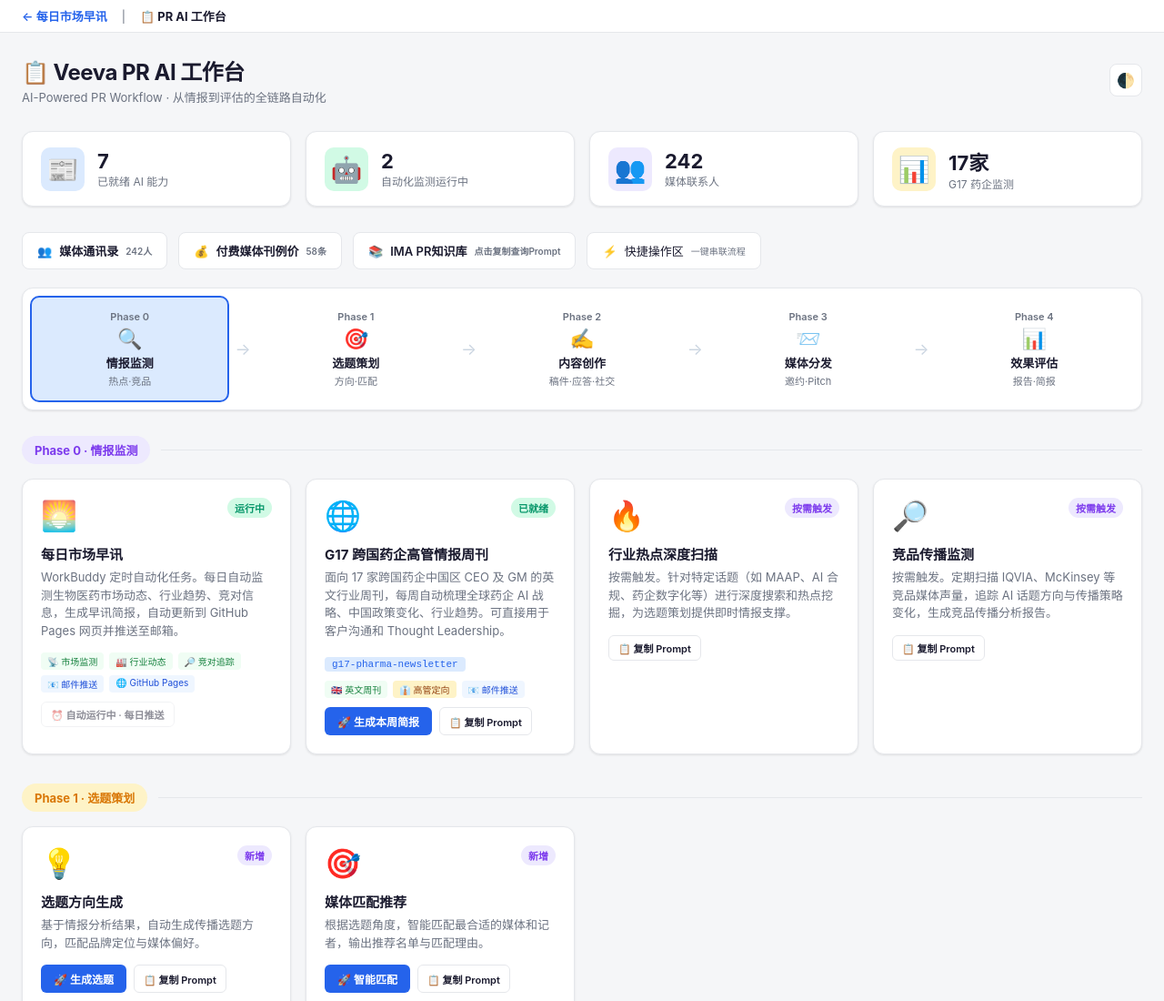
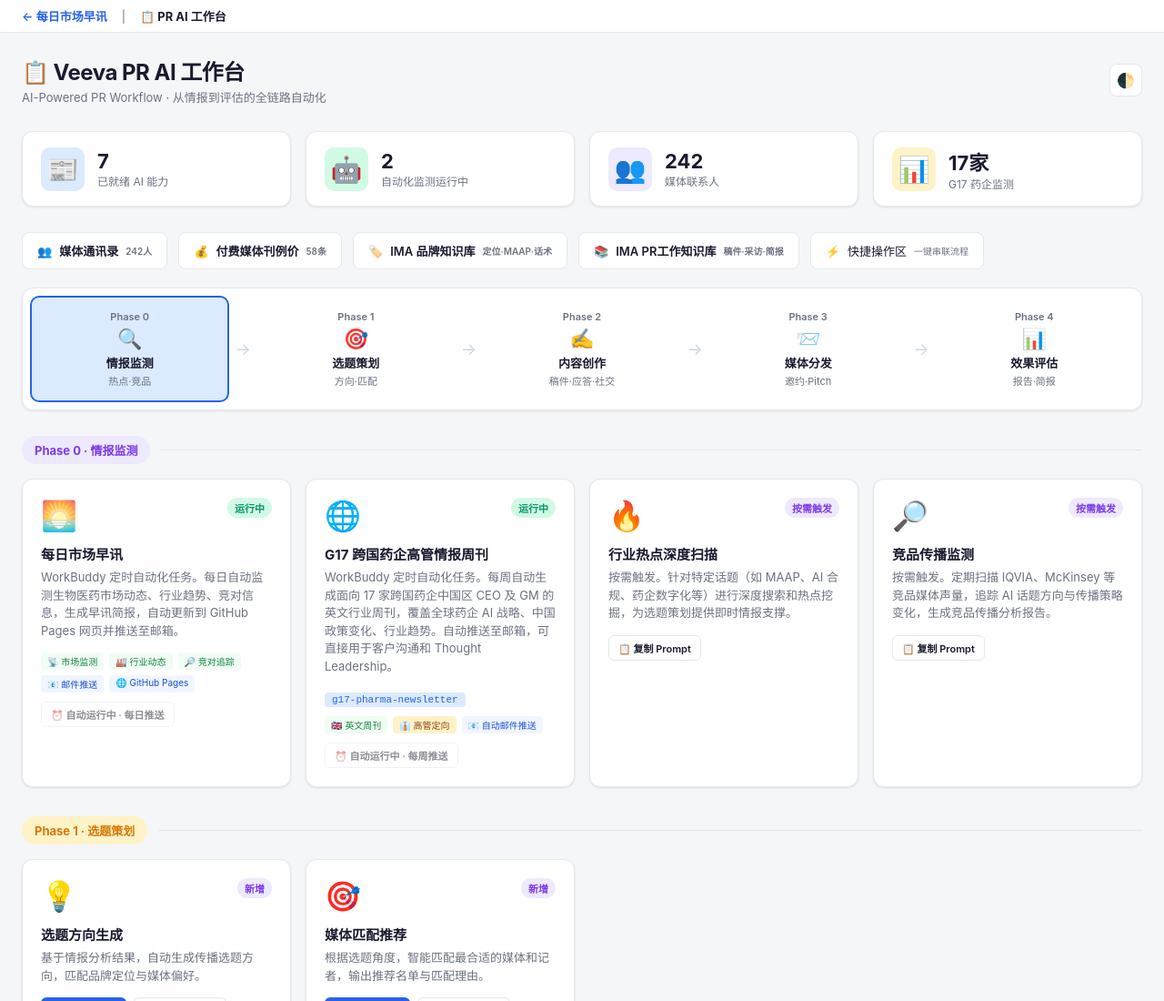
Before and after one commit to lotuscai123/veeva-daily-briefing, a plain HTML site: page pr-workbench/index.html in a window 1280 px wide. Shown: the top 1100 px of the page at 91% size. Drawn offline with Linux system fonts and the light colour scheme.

Commit message:
Fix: G17 marked as automated | Add IMA brand knowledge base link

```diff
--- a/pr-workbench/index.html
+++ b/pr-workbench/index.html
@@ -211,8 +211,11 @@
     <a href="https://docs.qq.com/sheet/XvTnaSXeSBuP?tab=VpkalH" target="_blank" style="display:flex;align-items:center;gap:8px;background:var(--card-bg);border:1px solid var(--border);border-radius:8px;padding:10px 16px;text-decoration:none;color:var(--text);font-size:13px;font-weight:600;transition:all 0.2s;">
       <span>💰</span><span>付费媒体刊例价</span><span style="font-size:10px;color:var(--text-secondary);">58条</span>
     </a>
+    <span onclick="copyPrompt('请帮我在IMA品牌知识库中搜索Veeva品牌定位、Messaging体系、MAAP架构等核心资料。')" style="display:flex;align-items:center;gap:8px;background:var(--card-bg);border:1px solid var(--border);border-radius:8px;padding:10px 16px;text-decoration:none;color:var(--text);font-size:13px;font-weight:600;cursor:pointer;transition:all 0.2s;">
+      <span>🏷️</span><span>IMA 品牌知识库</span><span style="font-size:10px;color:var(--text-secondary);">定位·MAAP·话术</span>
+    </span>
     <span onclick="copyPrompt('请帮我在IMA PR工作知识库中搜索相关背景资料。')" style="display:flex;align-items:center;gap:8px;background:var(--card-bg);border:1px solid var(--border);border-radius:8px;padding:10px 16px;text-decoration:none;color:var(--text);font-size:13px;font-weight:600;cursor:pointer;transition:all 0.2s;">
-      <span>📚</span><span>IMA PR知识库</span><span style="font-size:10px;color:var(--text-secondary);">点击复制查询Prompt</span>
+      <span>📚</span><span>IMA PR工作知识库</span><span style="font-size:10px;color:var(--text-secondary);">稿件·采访·简报</span>
     </span>
     <span style="display:flex;align-items:center;gap:8px;background:var(--card-bg);border:1px solid var(--border);border-radius:8px;padding:10px 16px;color:var(--text);font-size:13px;cursor:pointer;transition:all 0.2s;" onclick="document.getElementById('quick-actions').scrollIntoView({behavior:'smooth'})">
       <span>⚡</span><span>快捷操作区</span><span style="font-size:10px;color:var(--text-secondary);">一键串联流程</span>
@@ -281,23 +284,22 @@
       </div>
     </div>
 
-    <!-- G17 跨国药企高管情报周刊 -->
-    <div class="card" onclick="launchSkill('G17 Pharma 简报', '请生成本周G17 Pharma Executive Intelligence Newsletter，面向17家跨国药企中国区CEO及GM，覆盖全球药企AI动态、中国政策变化、行业趋势等关键情报。')">
+    <!-- G17 跨国药企高管情报周刊 - 自动化运行 -->
+    <div class="card">
       <div class="card-header">
         <div class="card-icon">🌐</div>
-        <span class="card-badge ready">已就绪</span>
+        <span class="card-badge ready">运行中</span>
       </div>
       <div class="card-title">G17 跨国药企高管情报周刊</div>
-      <div class="card-desc">面向 17 家跨国药企中国区 CEO 及 GM 的英文行业周刊，每周自动梳理全球药企 AI 战略、中国政策变化、行业趋势。可直接用于客户沟通和 Thought Leadership。</div>
+      <div class="card-desc">WorkBuddy 定时自动化任务。每周自动生成面向 17 家跨国药企中国区 CEO 及 GM 的英文行业周刊，覆盖全球药企 AI 战略、中国政策变化、行业趋势。自动推送至邮箱，可直接用于客户沟通和 Thought Leadership。</div>
       <div class="card-skill">g17-pharma-newsletter</div>
       <div class="card-tags" style="display:flex;gap:6px;margin-bottom:10px;flex-wrap:wrap;">
         <span style="font-size:10px;background:#f0fdf4;color:#15803d;padding:2px 7px;border-radius:4px;">🇬🇧 英文周刊</span>
         <span style="font-size:10px;background:#fef3c7;color:#92400e;padding:2px 7px;border-radius:4px;">👔 高管定向</span>
-        <span style="font-size:10px;background:#eff6ff;color:#1d4ed8;padding:2px 7px;border-radius:4px;">📧 邮件推送</span>
+        <span style="font-size:10px;background:#eff6ff;color:#1d4ed8;padding:2px 7px;border-radius:4px;">📧 自动邮件推送</span>
       </div>
       <div class="card-actions">
-        <button class="btn btn-primary" onclick="event.stopPropagation(); launchSkill('G17 Pharma 简报', '请生成本周G17 Pharma Executive Intelligence Newsletter，面向17家跨国药企中国区CEO及GM，覆盖全球药企AI动态、中国政策变化、行业趋势等关键情报。')">🚀 生成本周简报</button>
-        <button class="btn btn-outline btn-sm" onclick="event.stopPropagation(); copyPrompt('请生成本周G17 Pharma Executive Intelligence Newsletter，面向17家跨国药企中国区CEO及GM，覆盖全球药企AI动态、中国政策变化、行业趋势等关键情报。')">📋 复制 Prompt</button>
+        <button class="btn btn-outline btn-sm" style="opacity:0.5; cursor:default;">⏰ 自动运行中 · 每周推送</button>
       </div>
     </div>
 
@@ -708,7 +710,7 @@
 
   console.log('🟢 Veeva PR AI 工作台已就绪');
   console.log('💡 点击管道按钮筛选流程 | 点击功能卡片 → Prompt 复制 → 粘贴执行');
-  console.log('📊 6 项已就绪 Skill | 2 项自动化运行中 | 7 项按需 | 2 项规划中 | 3 组快捷串联流程');
+  console.log('📊 4 项已就绪 Skill | 2 项自动化运行中 | 9 项按需 | 2 项规划中 | 3 组快捷串联流程');
 </script>
 </body>
 </html>
```
